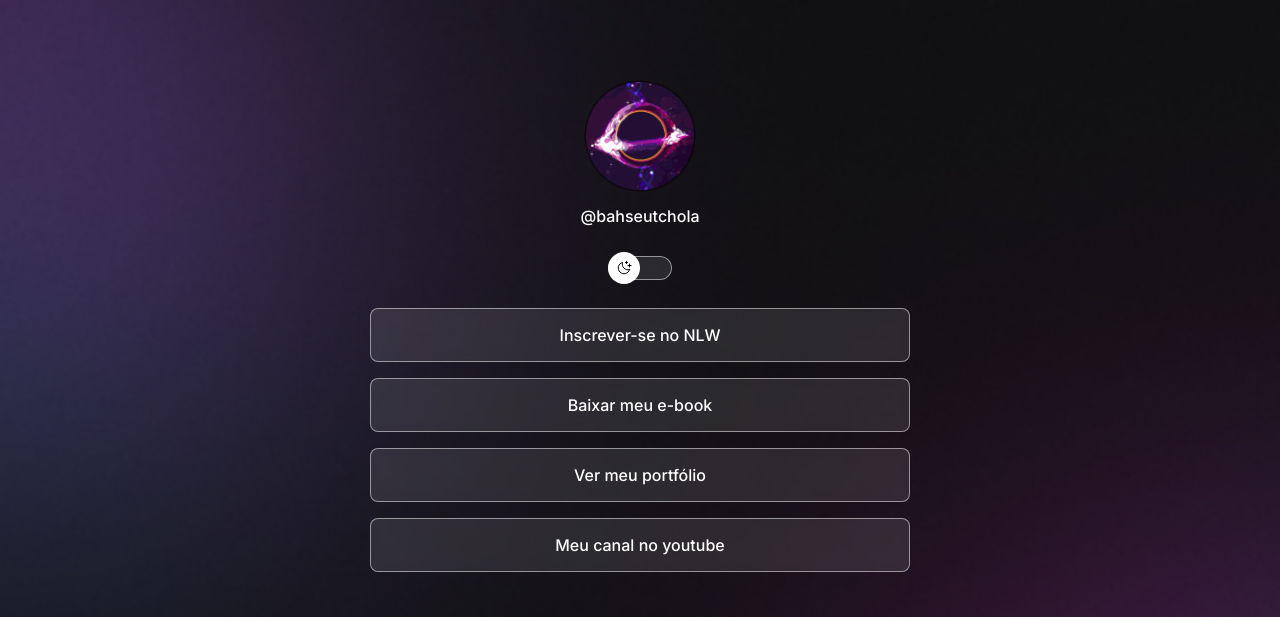
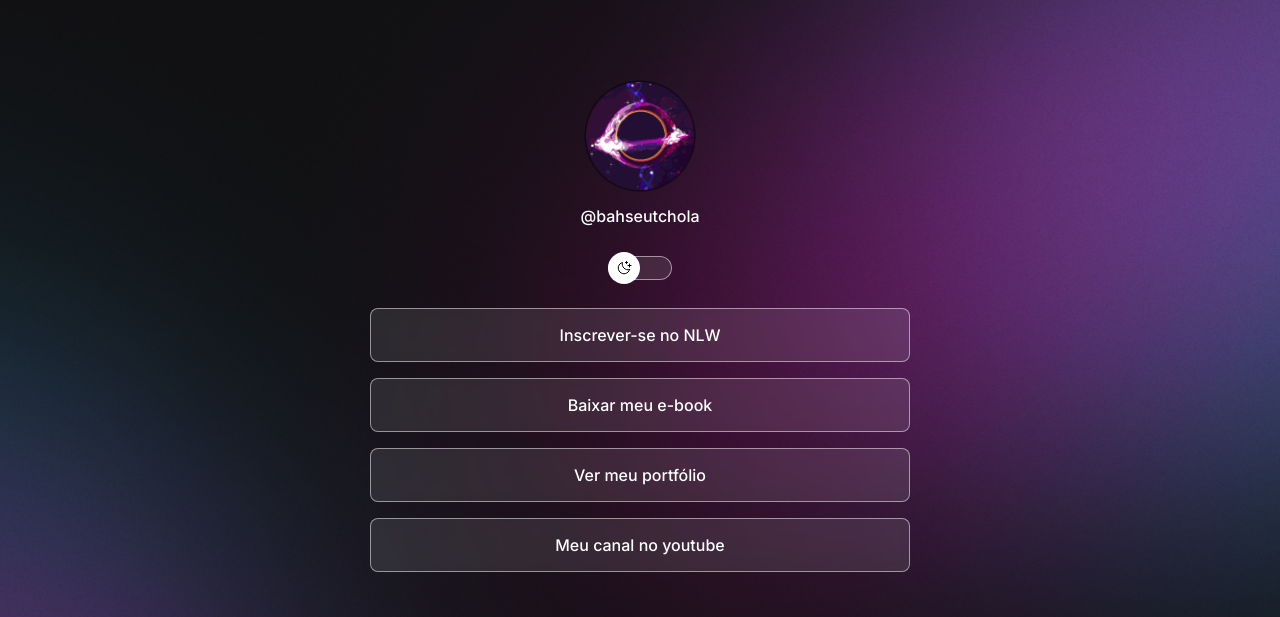
Before and after one commit to RafaelMotaAlvess/Dev-Links, a plain HTML site: page index.html in a window 1280 px wide. Shown: the top 617 px of the page. Drawn offline with nearby package versions, Linux system fonts and the light colour scheme.

Commit message:
add: Media Queries for background

```diff
--- a/style.css
+++ b/style.css
@@ -168,3 +168,15 @@ footer {
     text-align: center;
     font-size: 14px;
 }
+
+/* media queries */
+
+@media (min-width: 700px) {
+    :root {
+        --bg-url: url(./assets/bg-desktop-dark.jpg);
+    }
+
+    .light {
+        --bg-url: url(./assets/bg-desktop-light.jpg);
+    }
+}
```
